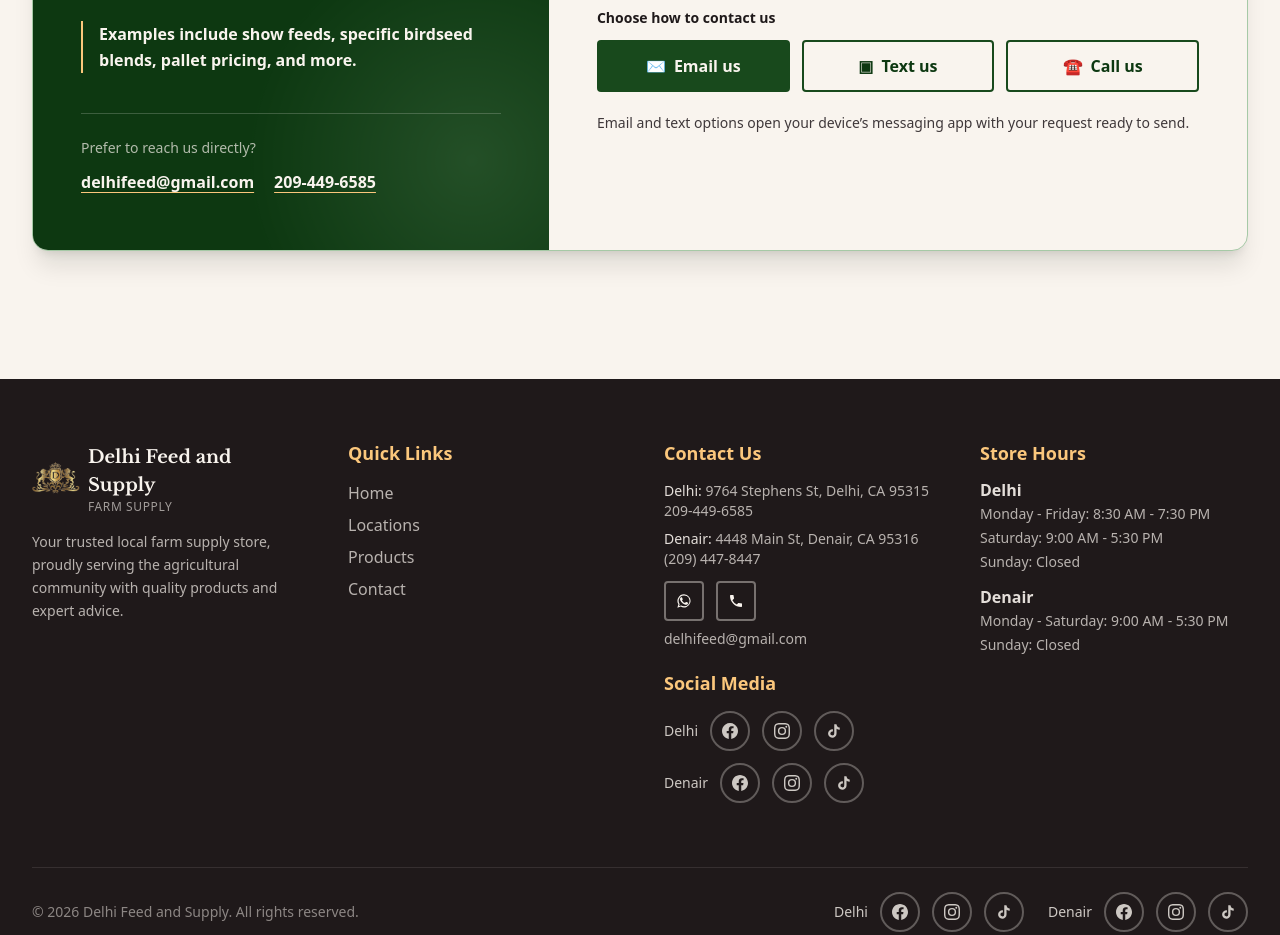
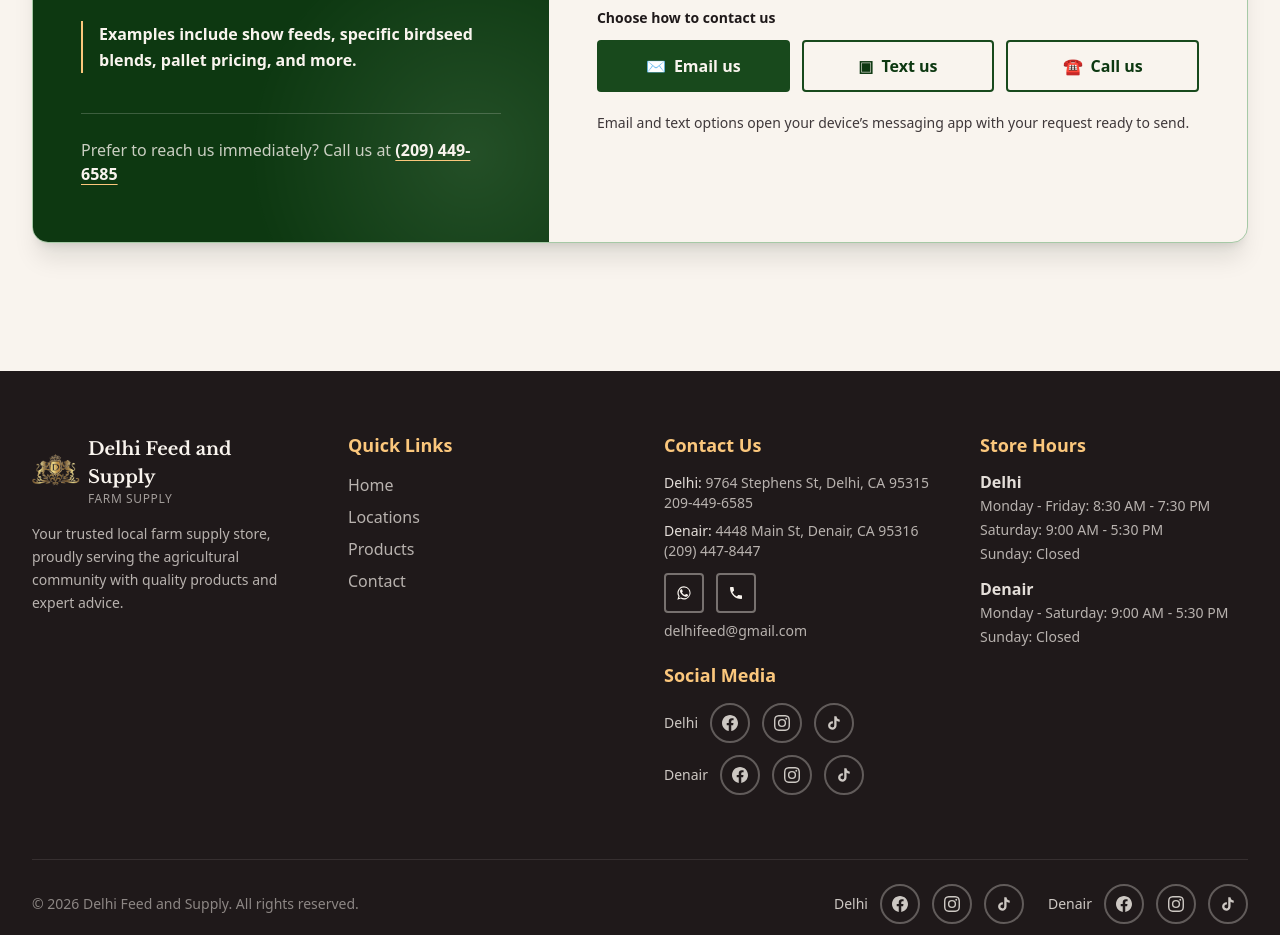
Before and after one commit to Jdanielcode1/DelhiShopSiteRepo, a Next.js app: page / in a window 1280 px wide. Shown: the part 1560-2495 px from the top of the page. Built offline with nearby package versions, Linux system fonts and the light colour scheme; no server answers.

Commit message:
Update immediate contact prompt

```diff
--- a/components/home/SpecialRequest.tsx
+++ b/components/home/SpecialRequest.tsx
@@ -70,15 +70,12 @@ export function SpecialRequest() {
                 </p>
 
                 <div className="mt-10 border-t border-cream/20 pt-6">
-                  <p className="text-sm text-cream/70">{t.specialRequestDirectContact}</p>
-                  <div className="mt-3 flex flex-wrap gap-x-5 gap-y-2 text-base font-semibold">
-                    <a className="underline decoration-secondary-300 underline-offset-4 hover:text-secondary-200" href={`mailto:${businessInfo.email}`}>
-                      {businessInfo.email}
+                  <p className="text-base text-cream/80">
+                    {t.specialRequestDirectContact}{" "}
+                    <a className="font-semibold text-cream underline decoration-secondary-300 underline-offset-4 hover:text-secondary-200" href={`tel:${phoneHref}`}>
+                      (209) 449-6585
                     </a>
-                    <a className="underline decoration-secondary-300 underline-offset-4 hover:text-secondary-200" href={`tel:${phoneHref}`}>
-                      {businessInfo.phone}
-                    </a>
-                  </div>
+                  </p>
                 </div>
               </div>
             </ScrollReveal>
--- a/data/translations.ts
+++ b/data/translations.ts
@@ -67,7 +67,7 @@ export const translations = {
       "Tell us what you need, and our team will be happy to provide quotes for special requests.",
     specialRequestNoFee:
       "Examples include show feeds, specific birdseed blends, pallet pricing, and more.",
-    specialRequestDirectContact: "Prefer to reach us directly?",
+    specialRequestDirectContact: "Prefer to reach us immediately? Call us at",
     specialRequestName: "Your name",
     specialRequestContact: "Email or phone number",
     specialRequestDetails: "What are you looking for?",
@@ -308,7 +308,7 @@ export const translations = {
       "Cuéntenos qué necesita y nuestro equipo con gusto le proporcionará cotizaciones para solicitudes especiales.",
     specialRequestNoFee:
       "Algunos ejemplos incluyen alimento para animales de exhibición, mezclas específicas de semillas para aves, precios por tarima y más.",
-    specialRequestDirectContact: "¿Prefiere comunicarse directamente?",
+    specialRequestDirectContact: "¿Prefiere comunicarse de inmediato? Llámenos al",
     specialRequestName: "Su nombre",
     specialRequestContact: "Correo electrónico o teléfono",
     specialRequestDetails: "¿Qué está buscando?",
```
